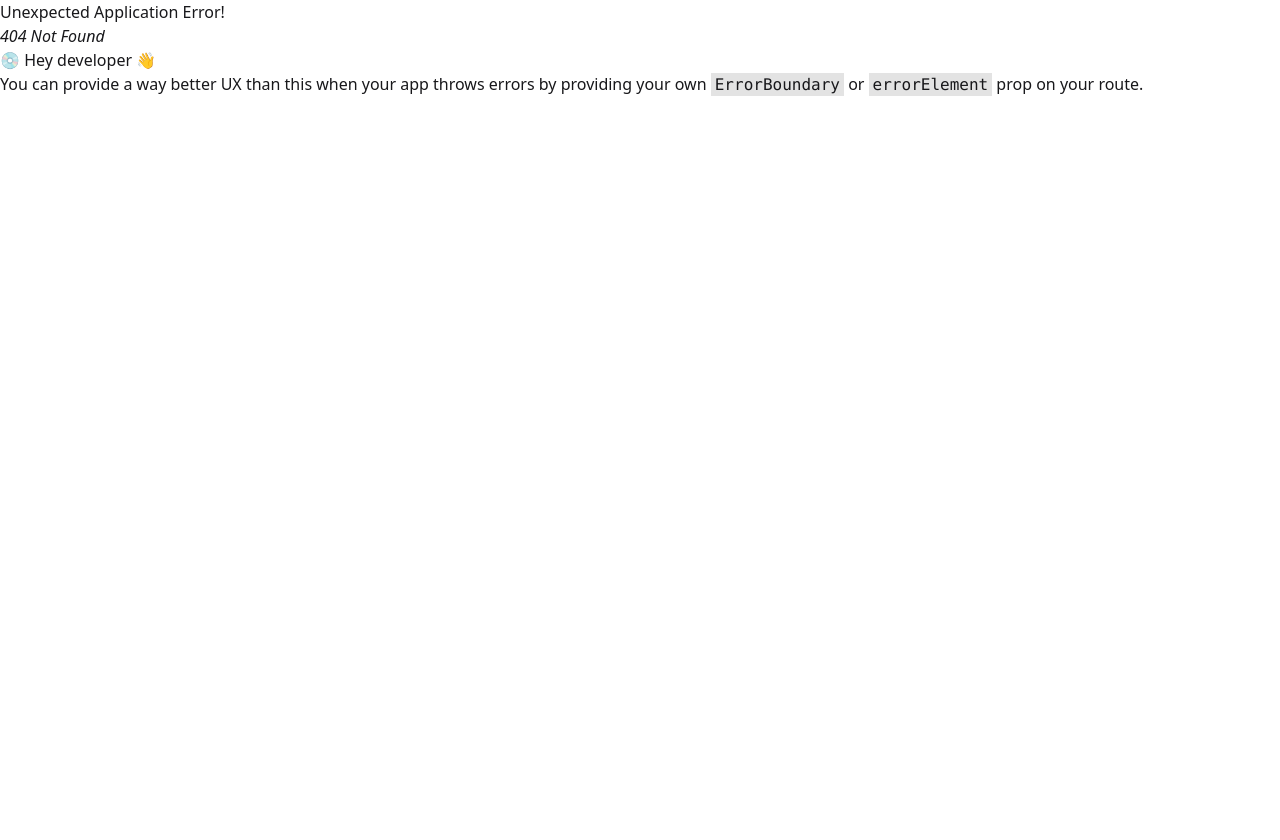
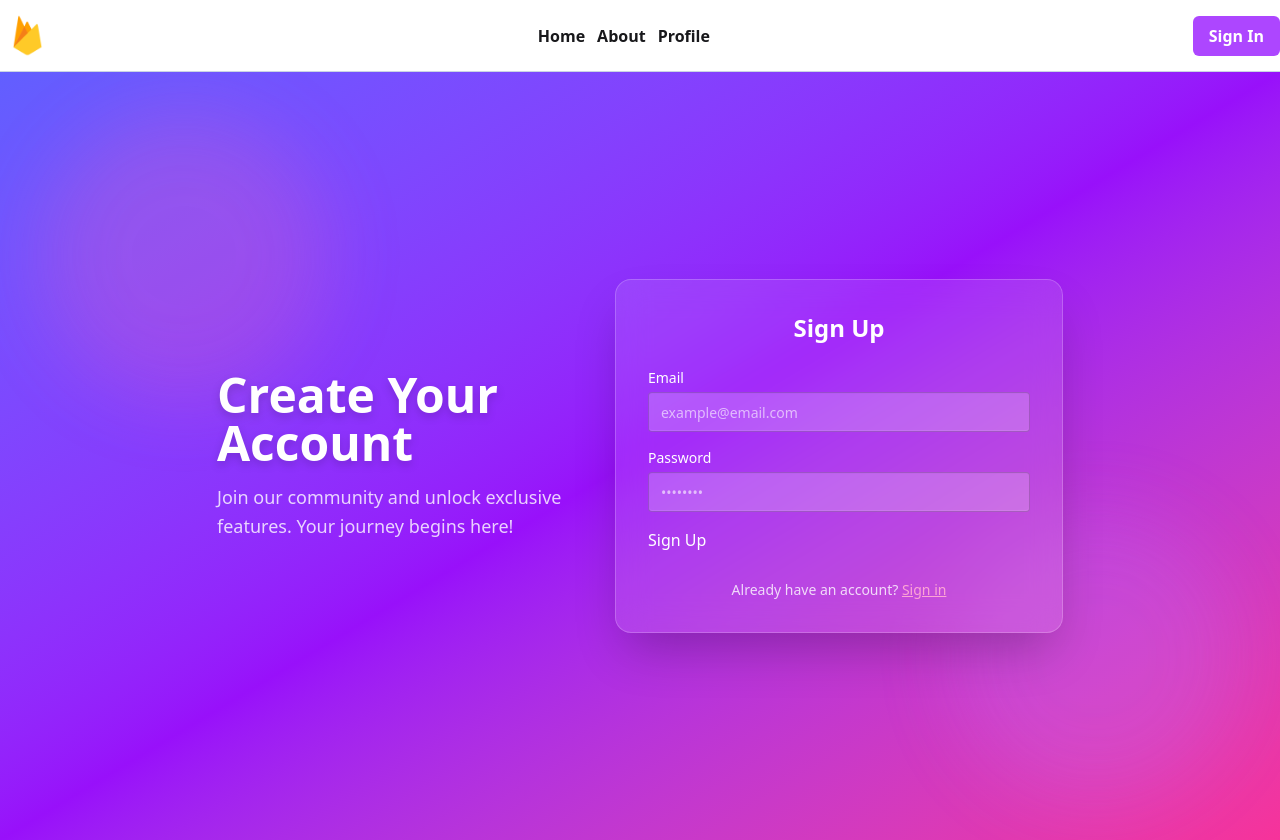
Before and after one commit to asrafulasf72/Firebase-fighter, a React (Vite) app: page /signup in a window 1280 px wide. Before the commit this address had no page. Before the commit the page ends 800 px from the top, so only its background shows below. Built offline with nearby package versions, Linux system fonts and the light colour scheme.

Commit message:
Sign In & Sign Up page added

```diff
--- a/src/Componenets/Nabar.jsx
+++ b/src/Componenets/Nabar.jsx
@@ -23,7 +23,7 @@
         </ul>
 
         <button className="bg-purple-500 text-white px-4 py-2 rounded-md font-semibold cursor-pointer">
-          <Link to={"/signin"}>Sign in</Link>
+          <Link to={"/signin"}>Sign In</Link>
         </button>
       </div>
     </div>
--- /dev/null
+++ b/src/Pages/SignIn.jsx
@@ -0,0 +1,108 @@
+import React from 'react';
+import { Link } from 'react-router';
+
+const SignIn = () => {
+    return (
+       <div className="min-h-[calc(100vh-20px)] flex items-center justify-center bg-gradient-to-br from-blue-500 via-indigo-600 to-purple-600 relative overflow-hidden">
+      {/* Animated glow orbs */}
+      <div className="absolute inset-0">
+        <div className="absolute w-72 h-72 bg-purple-400/30 rounded-full blur-xl top-10 left-10 animate-pulse"></div>
+        <div className="absolute w-72 h-72 bg-blue-400/30 rounded-full blur-xl bottom-10 right-10 animate-pulse"></div>
+      </div>
+
+      <div className='max-w-[1400px] mx-auto'>
+        <div className="relative z-10 flex flex-col lg:flex-row items-center justify-between gap-10 p-6 lg:p-10 text-white">
+          {/* Left section */}
+          <div className="max-w-lg text-center lg:text-left">
+            <h1 className="text-5xl font-extrabold drop-shadow-lg">
+              Welcome Back
+            </h1>
+            <p className="mt-4 text-lg text-white/80 leading-relaxed">
+              Sign in to continue your journey. Manage your account, explore new
+              features, and more.
+            </p>
+          </div>
+
+          {/* Login card */}
+                      <div className="w-full max-w-md backdrop-blur-lg bg-white/10 border border-white/20 shadow-2xl rounded-2xl p-8">
+
+              <div className="text-center space-y-3">
+                <img
+                  src=''
+                  className="h-20 w-20 rounded-full mx-auto"
+                  alt=""
+                />
+                <h2 className="text-xl font-semibold"></h2>
+                <p className="text-white/80"></p>
+                <button className="my-btn">
+                  Sign Out
+                </button>
+              </div>
+
+              <form  className="space-y-5">
+                <h2 className="text-2xl font-semibold mb-2 text-center text-white">
+                  Sign In
+                </h2>
+
+                <div>
+                  <label className="block text-sm mb-1">Email</label>
+                  <input
+                    type="email"
+                    name="email"
+                    placeholder="example@email.com"
+                    className="input input-bordered w-full bg-white/20 text-white placeholder-white/60 focus:outline-none focus:ring-2 focus:ring-blue-400"
+                  />
+                </div>
+
+                <div className="relative">
+                  <label className="block text-sm mb-1">Password</label>
+                  <input
+                    type="text"
+                    name="password"
+                    placeholder="••••••••"
+                    className="input input-bordered w-full bg-white/20 text-white placeholder-white/60 focus:outline-none focus:ring-2 focus:ring-blue-400"
+                  />
+                </div>
+
+                <button type="submit" className="my-btn">
+                  Login
+                </button>
+
+                {/* Divider */}
+                <div className="flex items-center justify-center gap-2 my-2">
+                  <div className="h-px w-16 bg-white/30"></div>
+                  <span className="text-sm text-white/70">or</span>
+                  <div className="h-px w-16 bg-white/30"></div>
+                </div>
+
+                {/* Google Signin */}
+                <button
+                  type="button"
+                  className="flex items-center justify-center gap-3 bg-white text-gray-800 px-5 py-2 rounded-lg w-full font-semibold hover:bg-gray-100 transition-colors cursor-pointer"
+                >
+                  <img
+                    src="https://www.svgrepo.com/show/475656/google-color.svg"
+                    alt="google"
+                    className="w-5 h-5"
+                  />
+                  Continue with Google
+                </button>
+
+                <p className="text-center text-sm text-white/80 mt-3">
+                  Don’t have an account?{" "}
+                  <Link
+                    to="/signup"
+                    className="text-pink-300 hover:text-white underline"
+                  >
+                    Sign up
+                  </Link>
+                </p>
+              </form>
+          </div>
+        </div>
+      </div>
+    </div>
+    );
+};
+
+export default SignIn;
--- /dev/null
+++ b/src/Pages/SignUp.jsx
@@ -0,0 +1,76 @@
+import React from 'react';
+import { Link } from 'react-router';
+
+const SignUp = () => {
+    return (
+        <div className="min-h-[96vh] flex items-center justify-center bg-gradient-to-br from-indigo-500 via-purple-600 to-pink-500 relative overflow-hidden">
+      {/* Animated floating circles */}
+      <div className="absolute inset-0">
+        <div className="absolute w-72 h-72 bg-pink-400/30 rounded-full blur-2xl top-10 left-10 animate-pulse"></div>
+        <div className="absolute w-72 h-72 bg-purple-400/30 rounded-full blur-2xl bottom-10 right-10 animate-pulse"></div>
+      </div>
+
+      <div className='max-w-[1400px] mx-auto'>
+        <div className="relative z-10 flex flex-col lg:flex-row items-center justify-between gap-10 p-6 lg:p-10 text-white">
+          <div className="max-w-lg text-center lg:text-left">
+            <h1 className="text-5xl font-extrabold drop-shadow-lg">
+              Create Your Account
+            </h1>
+            <p className="mt-4 text-lg text-white/80 leading-relaxed">
+              Join our community and unlock exclusive features. Your journey
+              begins here!
+            </p>
+          </div>
+
+          <div className="w-full max-w-md backdrop-blur-lg bg-white/10 border border-white/20 shadow-2xl rounded-2xl p-8">
+            <h2 className="text-2xl font-semibold mb-6 text-center text-white">
+              Sign Up
+            </h2>
+
+            <form className="space-y-4">
+              <div>
+                <label className="block text-sm font-medium mb-1">Email</label>
+                <input
+                  type="email"
+                  name="email"
+                  placeholder="example@email.com"
+                  className="input input-bordered w-full bg-white/20 text-white placeholder-white/60 focus:outline-none focus:ring-2 focus:ring-pink-400"
+                />
+              </div>
+
+              <div className="relative">
+                <label className="block text-sm font-medium mb-1">
+                  Password
+                </label>
+                <input
+                  type="text"
+                  name="password"
+                  placeholder="••••••••"
+                  className="input input-bordered w-full bg-white/20 text-white placeholder-white/60 focus:outline-none focus:ring-2 focus:ring-pink-400"
+                />
+              </div>
+
+              <button type="submit" className="my-btn">
+                Sign Up
+              </button>
+
+              <div className="text-center mt-3">
+                <p className="text-sm text-white/80">
+                  Already have an account?{" "}
+                  <Link
+                    to="/signin"
+                    className="text-pink-300 hover:text-white font-medium underline"
+                  >
+                    Sign in
+                  </Link>
+                </p>
+              </div>
+            </form>
+          </div>
+        </div>
+      </div>
+    </div>
+    );
+};
+
+export default SignUp;
--- a/src/Routes/Routes.jsx
+++ b/src/Routes/Routes.jsx
@@ -3,6 +3,8 @@
 import Home from "../Pages/Home";
 import About from "../Pages/About";
 import Profile from "../Pages/Profile";
+import SignUp from "../Pages/SignUp";
+import SignIn from "../Pages/SignIn";
 
 export const router=createBrowserRouter([
     {
@@ -20,6 +22,14 @@
             {
                 path:'/profile',
                 Component:Profile
+            },
+            {
+                path:'/signin',
+                Component:SignIn
+            },
+            {
+                path:'/signup',
+                Component:SignUp
             }
         ]
     }
```
